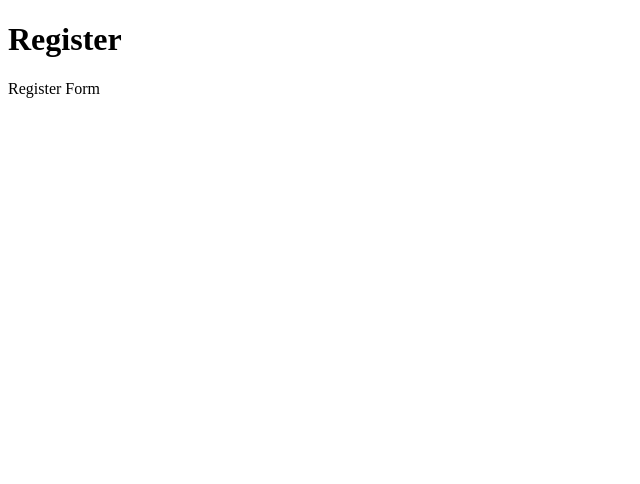
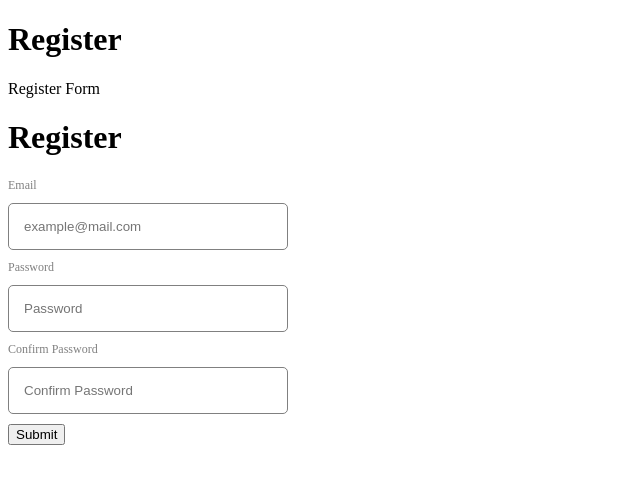
Before and after one commit to cfernandom/password-manager-react, a React (Vite) app: page /register in a window 1280 px wide. Shown: the top 484 px of the page, without its empty margins (0-640 px from the left). Built offline with nearby package versions, Linux system fonts and the light colour scheme.

Commit message:
feat(register): add Register form component to register page

```diff
--- a/src/pages/Register.jsx
+++ b/src/pages/Register.jsx
@@ -1,10 +1,11 @@
-//import RegisterForm from '../features/authentication/components/RegisterForm'
+import RegisterForm from '../features/authentication/components/RegisterForm'
 
 export function Register () {
     return (
         <>
             <h1>Register</h1>
             <p>Register Form</p>
+            <RegisterForm />
         </>
     )
 }
```
